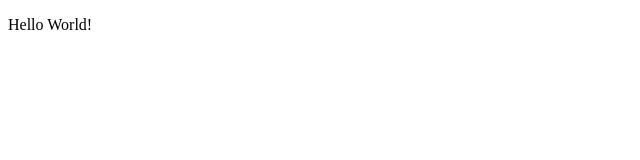
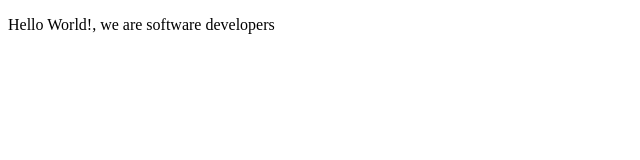
Before and after one commit to aghtetnyein/microverse-trials, a plain HTML site: page index.html in a window 1280 px wide. Shown: the whole page, without its empty margins (0-640 px from the left). Drawn offline with Linux system fonts and the light colour scheme.

Commit message:
updated by Daron

```diff
--- a/index.html
+++ b/index.html
@@ -9,7 +9,7 @@
   <body>
     <script src="https://cdn.freecodecamp.org/testable-projects-fcc/v1/bundle.js"></script>
 
-    <p>Hello World!</p>
+    <p>Hello World!, we are software developers</p>
 
     <!--
 
```
